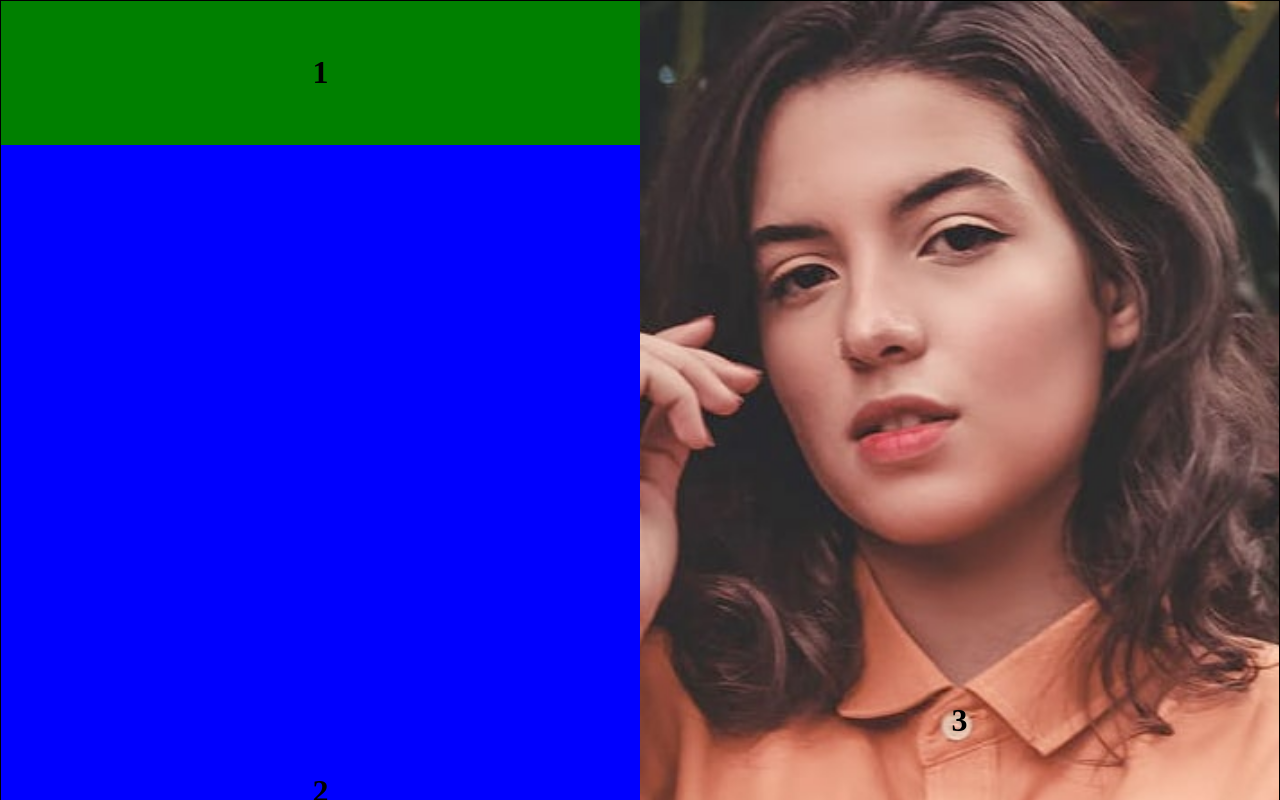
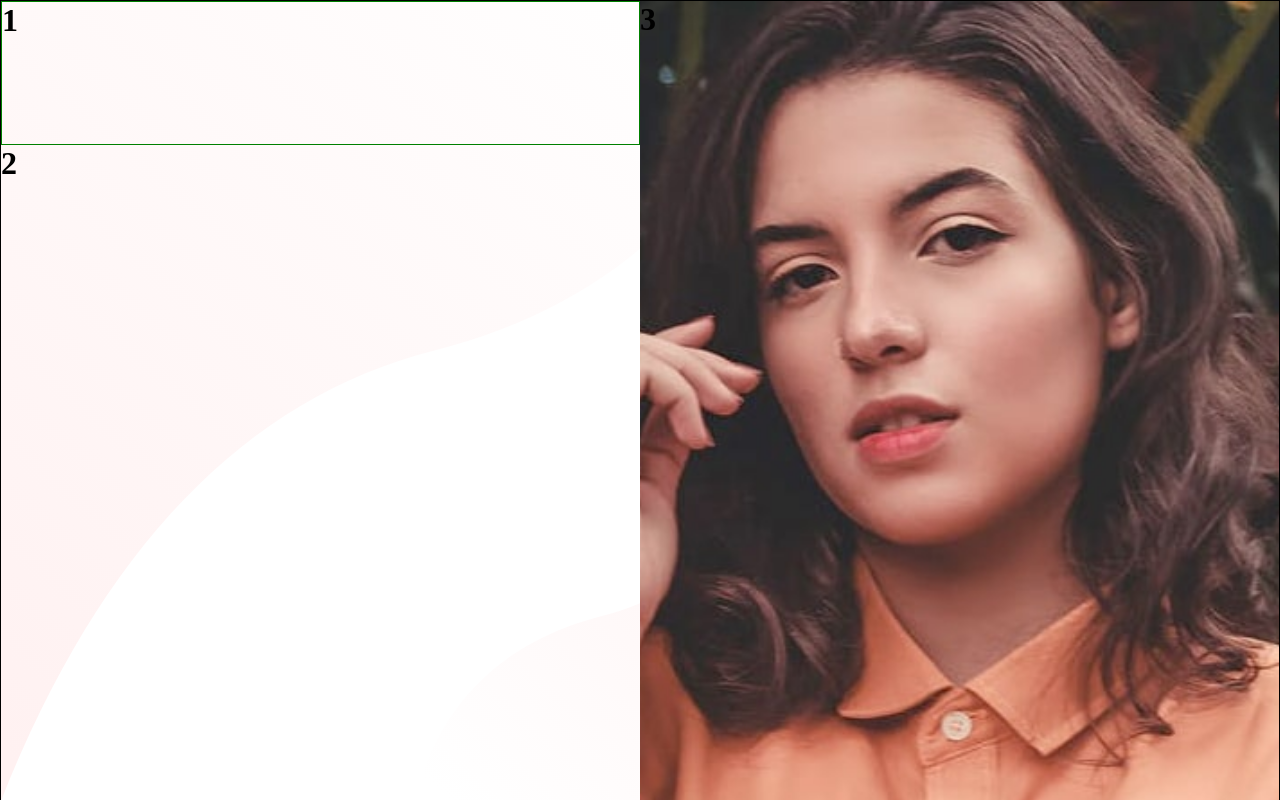
Before and after one commit to Nhoj-Plummer/base-apparel-challenge, a React (Create React App) app: page / in a window 1280 px wide. Shown: the top 800 px of the page. Built offline with nearby package versions, Linux system fonts and the light colour scheme.

Commit message:
May have finally figured ou the background issue

```diff
--- a/src/components/HeroData/herodata.css
+++ b/src/components/HeroData/herodata.css
@@ -1,67 +1,11 @@
-/* /* .hero-data_text-image,
-.hero-data_text-container {
-  flex: 0 0 50%;
-  max-width: 100%;
-}
-
-.hero-data_text-image {
-  max-height: 10%;
-  border: 1px solid green;
-  z-index: 0;
-}
-
-.hero-data_text-container {
-  max-height: 90%;
-  background-repeat: no-repeat;
-  background-position: center;
-  background-size: 135% 100%;
-  background-image: url('../../assets/bg-pattern-desktop.svg');
-  border: 1px solid blue;
-}
-
-.hero-data_image-container {
-  flex: 0 0 100%;
-  min-height: 40%;
-  background-image: url("../../assets/hero-desktop.jpg");
-  background-repeat: no-repeat;
-  background-size: cover;
-  border: 1px solid red;
-} */
-
-/* @media screen and (max-width: 900px) {
-  .hero-data_text-image,
-  .hero-data_image-container,
-  .hero-data_text-container {
-    flex: 0;
-  }
-
-  .hero-data_text-image {
-    order: 1;
-  }
-
-  .hero-data_text-container {
-    order: 3;
-  }
-
-  .hero-data_image-container {
-    order: 2;
-  }
-} */
-
-.hero-data_image-container,
-.hero-data_text-container,
-.hero-data_text-image {
-  display: flex;
-  text-align: center;
-  align-items: center;
-  justify-content: center;
-}
-
+/* General Design Rules */
 .hero-data_image-container {
   background-repeat: no-repeat;
   background-position: center center;
   background-size: cover;
 }
+
+/* General Design Rules End */
 
 /* Mobile Design Rules  */
 @media screen and (max-width: 999px) {
@@ -77,7 +21,6 @@
 
   .hero-data_image-container {
     order: 2;
-
     background-image: url("../../assets/hero-mobile.jpg");
     background-color: red;
   }
@@ -92,26 +35,25 @@
 
   .hero-data_text-image {
     flex: 0 1 10%;
+    width: 50%;
+    position: relative;
+    border: 1px solid green;
   }
 
   .hero-data_image-container {
     flex: 0 1 100%;
-  }
-
-  .hero-data_text-image {
-    width: 50%;
-    background-color: green;
-  }
-
-  .hero-data_text-container {
-    height: 10%;
-    background-color: blue;
-  }
-
-  .hero-data_image-container {
     width: 50%;
     height: 100%;
     background-image: url("../../assets/hero-desktop.jpg");
     background-color: red;
   }
+
+  .hero-data_text-container {
+    height: 10%;
+    /* background-color: blue; */
+  }
+
+  .hero-data_text-container {
+
+  }
 }
--- a/src/components/HeroData/herodata.jsx
+++ b/src/components/HeroData/herodata.jsx
@@ -1,7 +1,8 @@
 import React from "react"
 import HeroSection from "../HeroSection/herosection"
 import "./herodata.css"
-import Logo from "../../assets/logo.svg"
+// import Logo from "../../assets/logo.svg"
+
 
 const Herodata = () => {
   return (
--- a/src/components/HeroSection/herosection.css
+++ b/src/components/HeroSection/herosection.css
@@ -1,9 +1,12 @@
- /* Genereal RUles but also Mobile RUles"flex-direction:column" is meant for mobile first design" */
+/* Genereal RUles but also Mobile RUles"flex-direction:column" is meant for mobile first design" */
 .hero-section-container {
   display: flex;
   max-width: 100%;
   height: 90rem;
   flex-direction: column;
+  background-image: url("../../assets/bg-pattern-desktop.svg");
+  background-repeat: repeat-x;
+  /* background-size: 40%  100%; */
   border: 1px solid black;
 }
 
```
